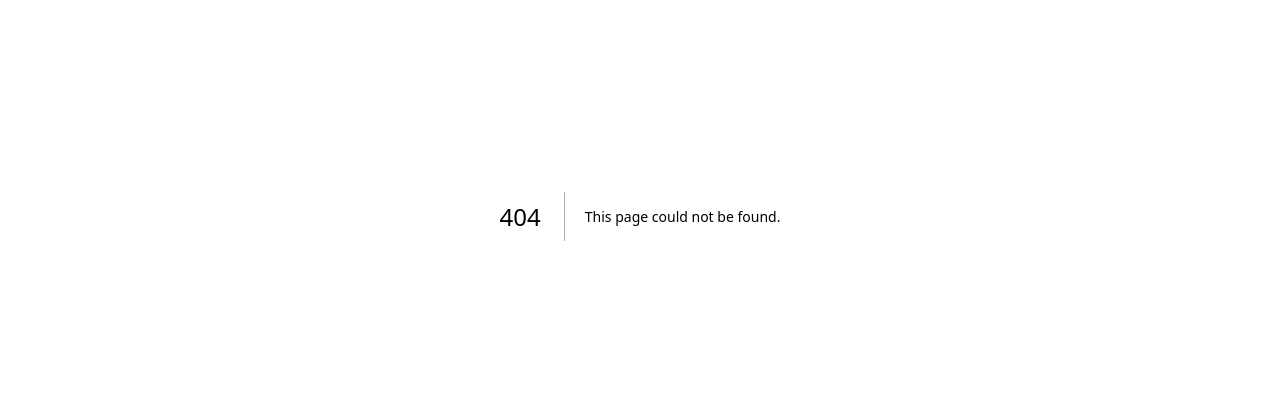
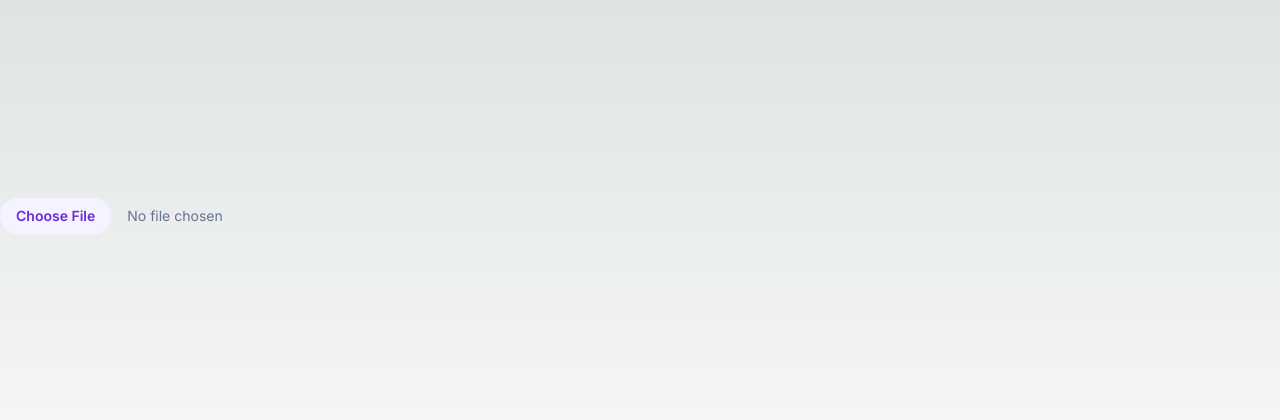
Before and after one commit to nicolaskruger/get-start-tailwind, a Next.js app: page /file-input in a window 1280 px wide. Before the commit this address had no page. Shown: the part 184-604 px from the top of the page. Built offline with nearby package versions, Linux system fonts and the light colour scheme.

Commit message:
style: :lipstick: input file

```diff
--- /dev/null
+++ b/src/app/file-input/page.tsx
@@ -0,0 +1,20 @@
+import { CenterAllScreen } from "@/components/center-all-screen";
+
+const Page = () => {
+  return (
+    <CenterAllScreen>
+      <input
+        type="file"
+        className="block w-full text-sm text-slate-500
+      file:mr-4 file:py-2 file:px-4
+      file:rounded-full file:border-0
+      file:text-sm file:font-semibold
+      file:bg-violet-50 file:text-violet-700
+      hover:file:bg-violet-100
+    "
+      />
+    </CenterAllScreen>
+  );
+};
+
+export default Page;
```
